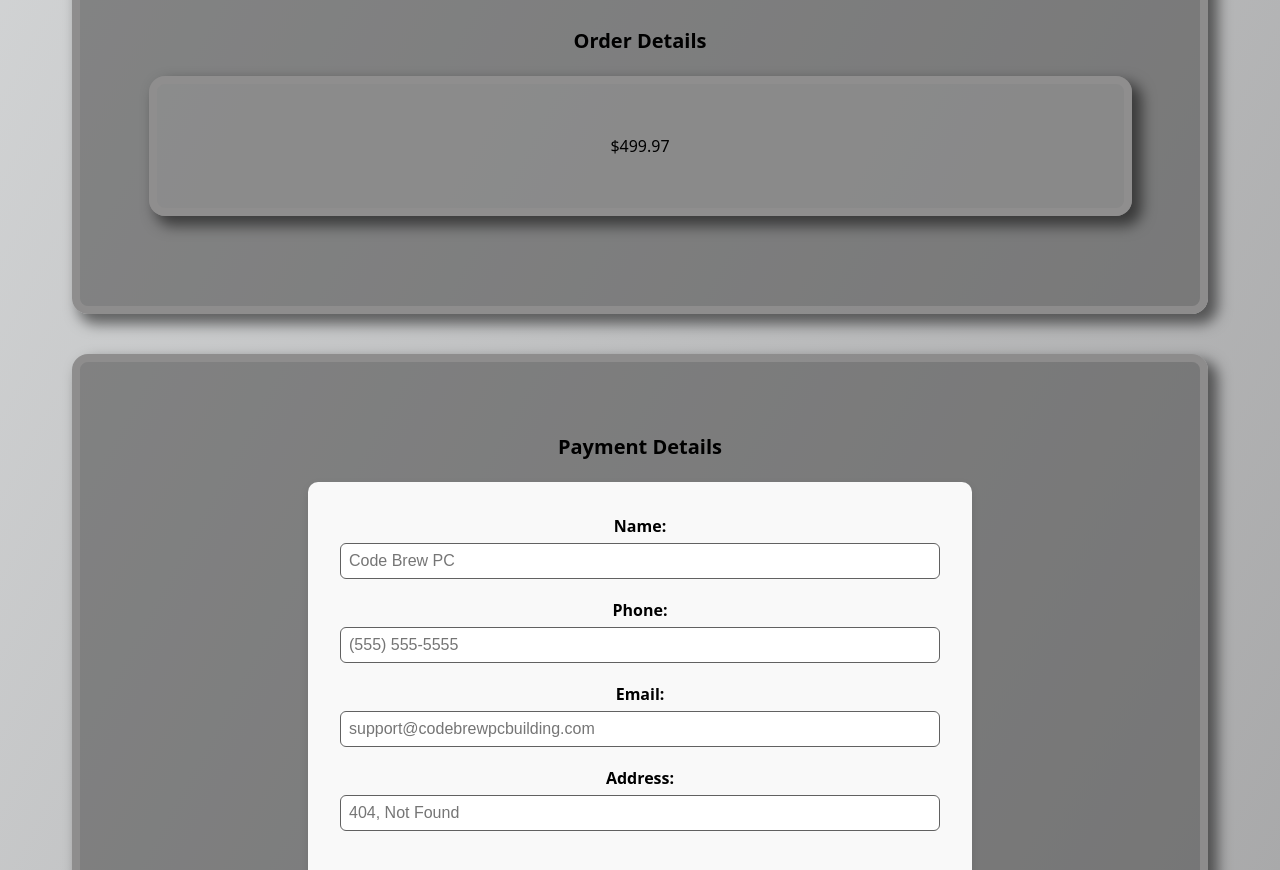
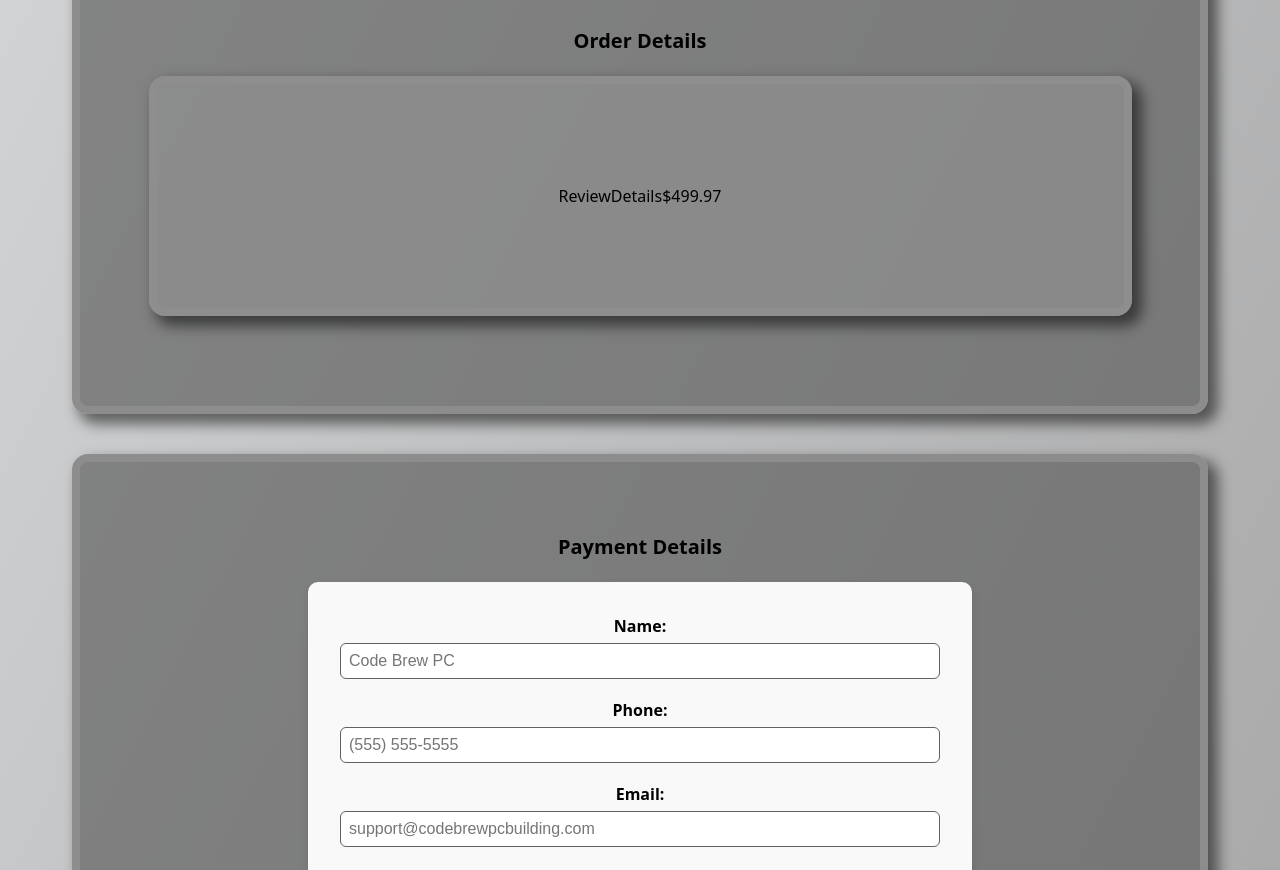
Before and after one commit to GallantJoseph/Final_Sprint-S2, a React (Vite) app in the folder finalsprint-s2/: page /Review in a window 1280 px wide. Shown: the part 860-1730 px from the top of the page. Built offline with nearby package versions, Linux system fonts and the light colour scheme; data requests are answered from the project's data file.

Commit message:
Review Details
Section to produce a receipt

```diff
--- a/finalsprint-s2/src/components/Cart.css
+++ b/finalsprint-s2/src/components/Cart.css
@@ -68,11 +68,15 @@
 }
 
 .cartquantitycontrols button {
-  background-color: rgb(43, 188, 43);
-  color: black;
+  background-color: rgb(43, 160, 43);
+  color: white;
   width: 30px;
   padding: 4px 10px;
   font-size: 1rem;
+}
+
+.cartquantitycontrols button:hover {
+  background-color: #0056b3;
 }
 
 .quantityNum {
@@ -89,7 +93,7 @@
 
 .cartremove {
   margin-left: 10px;
-  background-color: red;
+  background-color: rgb(160, 43, 43);
   padding: 4px;
   width: 30px;
   border: none;
--- a/finalsprint-s2/src/components/Review.jsx
+++ b/finalsprint-s2/src/components/Review.jsx
@@ -1,4 +1,5 @@
 import React, { useEffect, useState, useContext } from "react";
+import ReviewDetails from "./review/ReviewDetails";
 import { useNavigate } from "react-router-dom";
 import { PCBuildContext } from "../context/PCBuild";
 import { CartContext } from "../context/Cart";
@@ -16,38 +17,9 @@ const Review = () => {
     storage: "Storage",
   };
 
-  const [cartItems, setCartItems] = useState([
-    {
-      id: "1",
-      name: "Hard drive",
-      price: 199.99,
-      quantity: 1,
-      image: "./src/assets/amd_tomas-malik-zijJwA_RtxY-unsplash.jpg",
-    },
-    {
-      id: "2",
-      name: "Case",
-      price: 99.99,
-      quantity: 1,
-      image: "./src/assets/amd_tomas-malik-zijJwA_RtxY-unsplash.jpg",
-    },
-    {
-      id: "3",
-      name: "Monitor",
-      price: 199.99,
-      quantity: 1,
-      image: "./src/assets/amd_tomas-malik-zijJwA_RtxY-unsplash.jpg",
-    },
-  ]);
-
   const [productsData, setProductsData] = useState([]);
   const cartDataContext = useContext(CartContext);
   const pcBuildDataContext = useContext(PCBuildContext);
-
-  // Calculate the total price
-  const calculateTotal = () => {
-    return cartItems.reduce((acc, item) => acc + item.price * item.quantity, 0);
-  };
 
   const navigate = useNavigate();
 
@@ -109,6 +81,7 @@ const Review = () => {
 
                 <div className="cartquantitycontrols">
                   Quantity
+                  <br />
                   <span className="quantityNum">{cartItem.quantity}</span>
                 </div>
 
@@ -158,7 +131,11 @@ const Review = () => {
       <div className="backroundreview">
         <h3>Order Details</h3>
         <div className="cartcontainer">
-          <div className="total-amount">${calculateTotal().toFixed(2)}</div>
+          <ReviewDetails
+            productsData={productsData}
+            cartData={cartDataContext.cartItems}
+            pcBuildData={pcBuildDataContext.buildItems}
+          />
         </div>
       </div>
 
--- /dev/null
+++ b/finalsprint-s2/src/components/review/ReviewDetails.jsx
@@ -0,0 +1,39 @@
+import { useState } from "react";
+
+const ReviewDetails = ({ productsData, cartData, pcBuildData }) => {
+  const [cartItems, setCartItems] = useState([
+    {
+      id: "1",
+      name: "Hard drive",
+      price: 199.99,
+      quantity: 1,
+      image: "./src/assets/amd_tomas-malik-zijJwA_RtxY-unsplash.jpg",
+    },
+    {
+      id: "2",
+      name: "Case",
+      price: 99.99,
+      quantity: 1,
+      image: "./src/assets/amd_tomas-malik-zijJwA_RtxY-unsplash.jpg",
+    },
+    {
+      id: "3",
+      name: "Monitor",
+      price: 199.99,
+      quantity: 1,
+      image: "./src/assets/amd_tomas-malik-zijJwA_RtxY-unsplash.jpg",
+    },
+  ]);
+
+  // Calculate the total price
+  const calculateTotal = () => {
+    return cartItems.reduce((acc, item) => acc + item.price * item.quantity, 0);
+  };
+
+  return (
+    <section id="review-details-section">
+      ReviewDetails{productsData && <>${calculateTotal().toFixed(2)}</>}
+    </section>
+  );
+};
+export default ReviewDetails;
```
